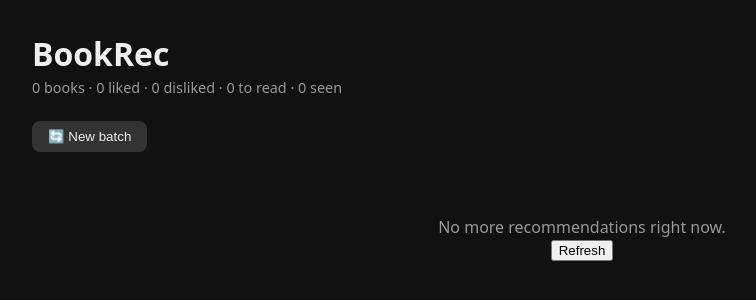
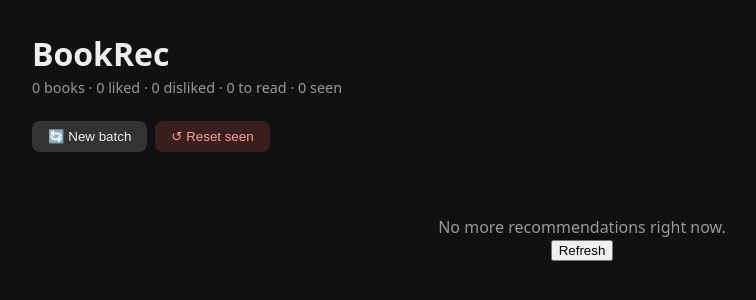
Before and after one commit to compactly8274/bookrec, a FastAPI app: page / in a window 1280 px wide. Shown: the top 300 px of the page, without its empty margins (58-814 px from the left). Run offline with FastAPI, Linux system fonts and the light colour scheme; data that the repository does not hold is empty; parts of the project's set-up code (start-up, migrations or seed data) failed here and were passed over.

Commit message:
feat: add 'Reset seen' button to toolbar

```diff
--- a/src/templates/index.html
+++ b/src/templates/index.html
@@ -14,6 +14,8 @@
     .toolbar { display:flex; gap:.5rem; align-items:center; margin-bottom:1rem; }
     .toolbar button { background:#333; color:var(--fg); border:none; border-radius:8px; padding:.5rem 1rem; cursor:pointer; }
     .toolbar button:hover { background:#444; }
+    .toolbar .danger { background:#3a1f1f; color:#ff9b9b; }
+    .toolbar .danger:hover { background:#4a2626; }
     table { width:100%; border-collapse:collapse; background:var(--card); border-radius:12px; overflow:hidden; box-shadow:0 10px 30px rgba(0,0,0,.5); }
     th, td { padding:.8rem 1rem; text-align:left; vertical-align:top; border-bottom:1px solid #2a2a2a; }
     th { color:var(--muted); font-weight:600; font-size:.85rem; text-transform:uppercase; letter-spacing:.03em; background:#161616; }
@@ -48,6 +50,7 @@
     <div class="stats" id="stats">Loading…</div>
     <div class="toolbar">
       <button onclick="load()">🔄 New batch</button>
+      <button class="danger" onclick="resetSeen()">↺ Reset seen</button>
     </div>
     <div id="app"><div class="loading">Loading recommendations…</div></div>
   </div>
@@ -123,6 +126,12 @@
       await fetch('/api/feedback', { method:'POST', headers:{'Content-Type':'application/json'}, body: JSON.stringify({book_id: bookId, action, reason_shown: book.reason}) });
       loadStats();
     }
+    async function resetSeen() {
+      if (!confirm('Clear your seen history? All books will become eligible for recommendations again.')) return;
+      await fetch('/api/reset-seen', { method:'POST' });
+      loadStats();
+      load();
+    }
     async function loadStats() {
       const r = await fetch('/api/stats');
       const s = await r.json();
```
